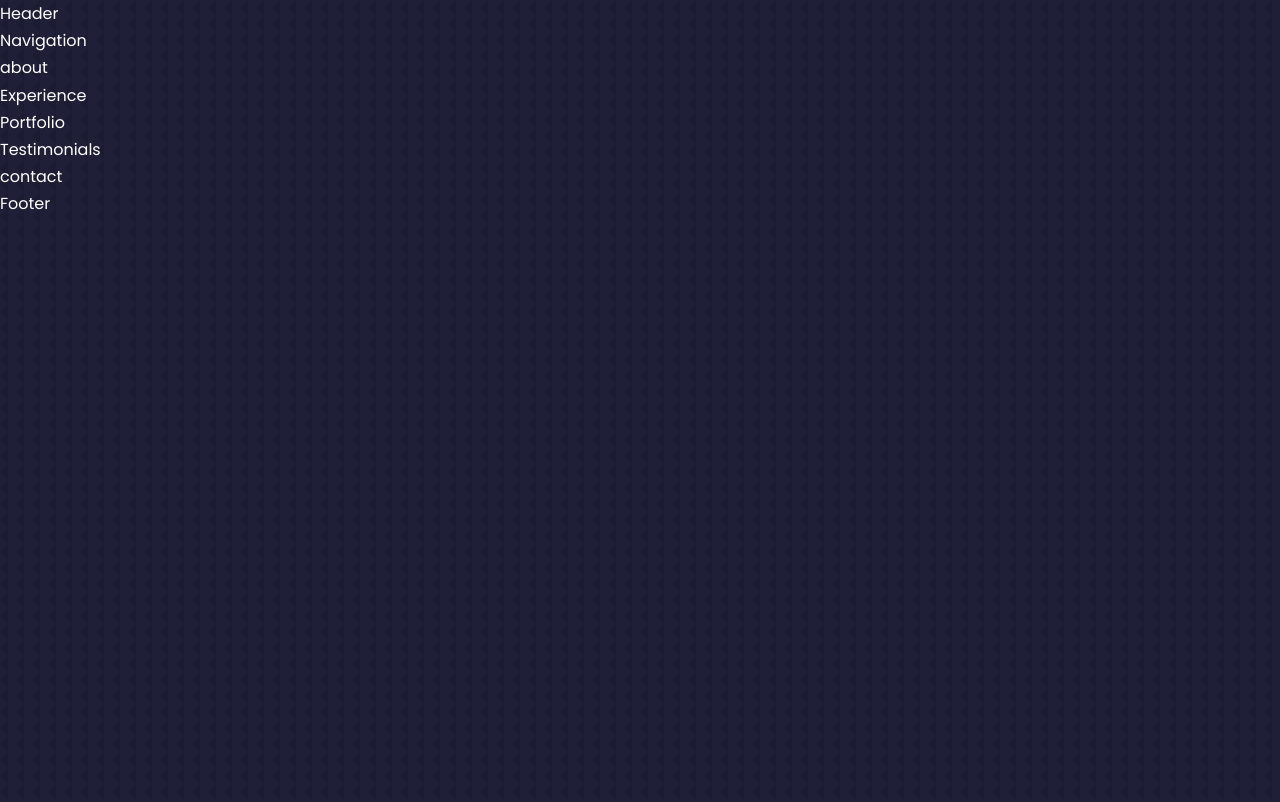
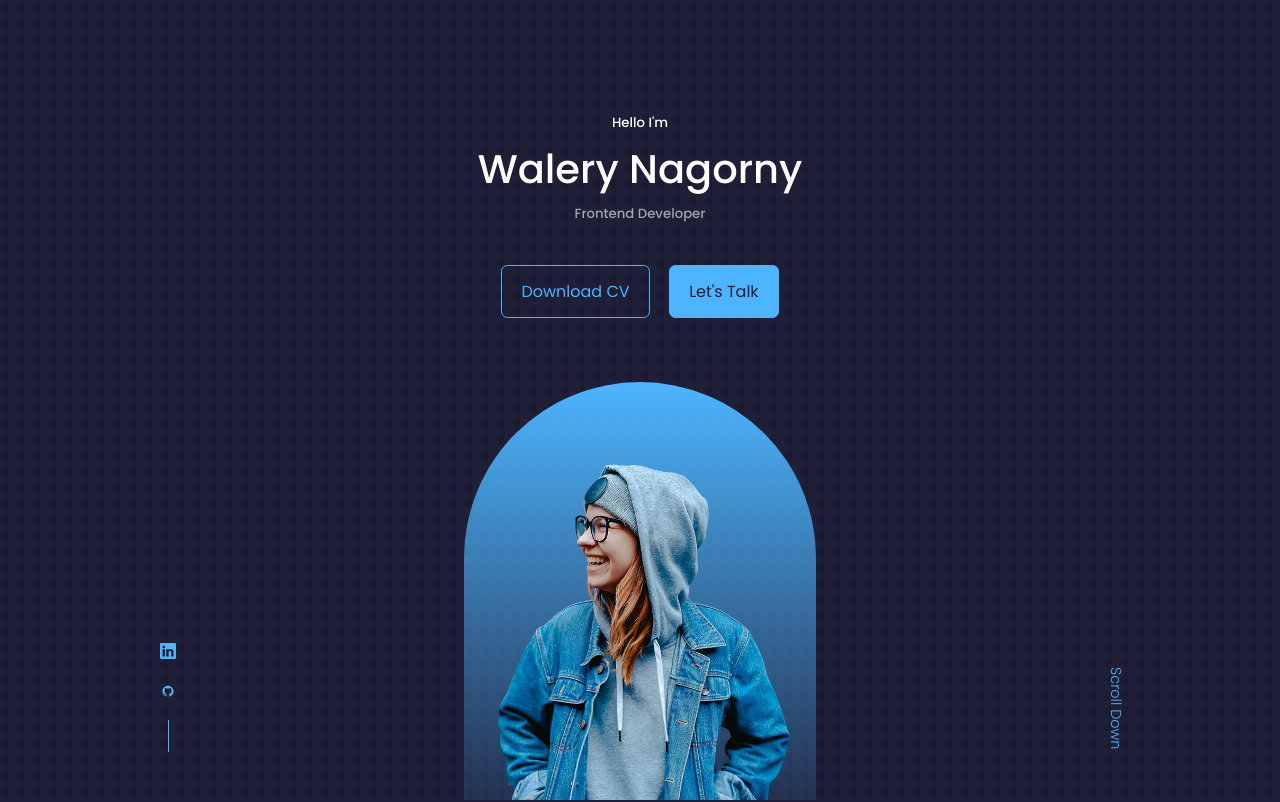
Before and after one commit to WNagorny/Portfolio-Website, a React (Create React App) app: page / in a window 1280 px wide. Shown: the top 802 px of the page. Built offline with nearby package versions, Linux system fonts and the light colour scheme.

Commit message:
finished header section

```diff
--- a/package.json
+++ b/package.json
@@ -8,6 +8,7 @@
     "@testing-library/user-event": "^13.5.0",
     "react": "^18.2.0",
     "react-dom": "^18.2.0",
+    "react-icons": "^4.9.0",
     "react-scripts": "5.0.1",
     "web-vitals": "^2.1.4"
   },
--- /dev/null
+++ b/src/components/header/CTA.jsx
@@ -0,0 +1,14 @@
+import React from 'react'
+import CV_WNAGORNY from '../../assets/CV_WNAGORNY.pdf'
+
+
+function CTA() {
+  return (
+    <div className='cta'>
+      <a href={CV_WNAGORNY} download className='btn'>Download CV</a>
+      <a href="#contact" className='btn btn-primary'>Let's Talk</a>
+    </div>
+  )
+}
+
+export default CTA
--- a/src/components/header/Header.jsx
+++ b/src/components/header/Header.jsx
@@ -1,9 +1,26 @@
 import React from 'react'
 import './header.css'
+import CTA from './CTA'
+import ME from '../../assets/me.png'
+import HeaderSocials from './HeaderSocials'
 
 function Header() {
   return (
-    <div>Header</div>
+    <header>
+      <div className="container header__container">
+        <h5>Hello I'm</h5>
+        <h1>Walery Nagorny</h1>
+        <h5 className='text-light'>Frontend Developer</h5>
+        <CTA/>
+        <HeaderSocials/>
+
+        <div className="me">
+          <img src={ME} alt="photo of me" />
+        </div>
+
+        <a href="#contact" className='scroll__down'>Scroll Down</a>
+      </div>
+    </header>
   )
 }
 
--- /dev/null
+++ b/src/components/header/HeaderSocials.jsx
@@ -0,0 +1,15 @@
+import React from 'react'
+import {BsLinkedin} from 'react-icons/bs'
+import {DiGithubBadge} from 'react-icons/di'
+
+
+function HeaderSocials() {
+  return (
+    <div className='header__socials'>
+      <a href="https://www.linkedin.com/in/walery-nagorny/" target='_blank'><BsLinkedin/></a>
+      <a href="https://github.com/WNagorny/" target='_blank'><DiGithubBadge/></a>
+    </div>
+  )
+}
+
+export default HeaderSocials
--- a/src/components/header/header.css
+++ b/src/components/header/header.css
@@ -0,0 +1,87 @@
+header{
+   height: 100vh;
+   padding-top: 7rem;
+   overflow: hidden;
+}
+
+.header__container{
+   text-align: center;
+   height: 100%;
+   position: relative;
+}
+
+/* ========== CTA ==========*/
+
+.cta{
+   margin-top: 2.5rem;
+   display: flex;
+   gap: 1.2rem;
+   justify-content: center;
+}
+
+
+/* ========== HEADER SOCIALS ==========*/
+
+.header__socials{
+   display: flex;
+   flex-direction: column;
+   align-items: center;
+   gap: 0.8rem;
+   position: absolute;
+   left: 0;
+   bottom: 3rem;
+}
+
+.header__socials::after{
+   content: '';
+   width: 1px;
+   height: 2rem;
+   background-color: var(--color-primary);
+}
+
+/* ========== Photo of ME ==========*/
+
+.me{
+   background: linear-gradient(var(--color-primary), transparent);
+   width: 22rem;
+   height: 30rem;
+   position: absolute;
+   left: calc(50% - 11rem);
+   margin-top: 4rem;
+   border-radius: 12rem 12rem 0 0;
+   overflow: hidden;
+   padding: 5rem 1.5rem 1.5rem 1.5rem;
+}
+
+/* ========== SCROLL DOWN ==========*/
+
+
+.scroll__down {
+   position: absolute;
+   right: -2.3rem;
+   bottom: 5rem;
+   transform: rotate(90deg);
+   font-weight: 300;
+   font-size: 0.9rem;
+}
+
+/* ========= Media Queries (MEDIUM Devices) ================*/
+
+@media screen and (max-width: 1024px) {
+  header{
+   height: 68vh;
+
+  }
+}
+
+
+/* ========= Media Queries (SMALL Devices) ================*/
+@media screen and (max-width: 600px) {
+  header{
+   height: 100vh;
+  }
+
+  .header__socials, .scroll__down{
+   display: none;
+  }
+}
--- a/src/index.css
+++ b/src/index.css
@@ -89,7 +89,7 @@
    padding: 0.75rem 1.2rem;
    border-radius: 0.4rem;
    cursor: pointer;
-   border: 1px solid --color-primary;
+   border: 1px solid var(--color-primary);
    transition: var(--transition);
 }
 
```
Also changed, not shown: 2 other files (tests, documents, lock files or other folders).
